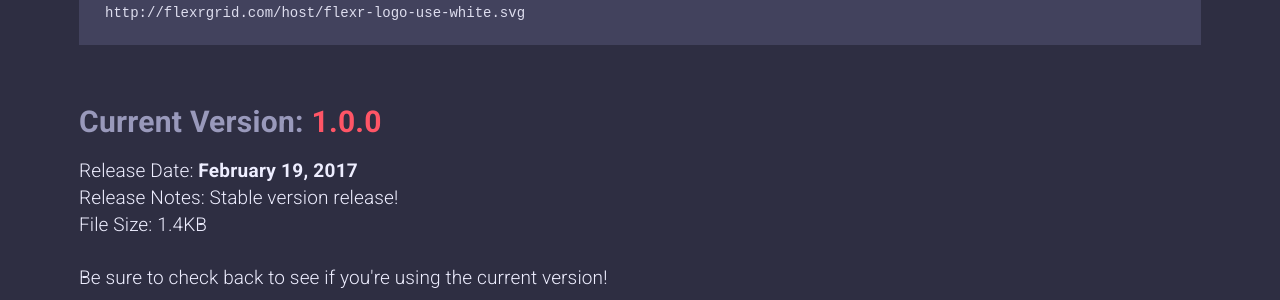
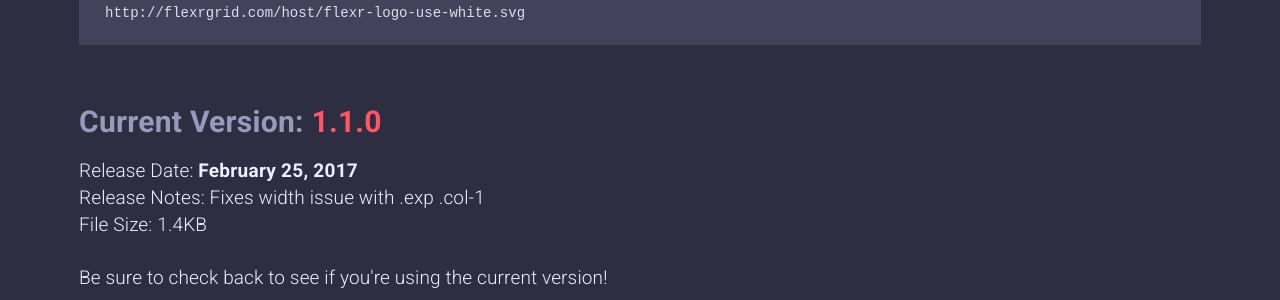
Before and after one commit to dmbdesignpdx/flexr, a Jekyll site: the page built from use-flexr.html, in a window 1280 px wide and 900 px high, scrolled down 3072 px. Shown: the part 156-456 px from the top of the window. Built offline with Jekyll 4.4.1, drawn with Linux system fonts in a browser that asks for light colours.

Commit message:
updates text for 1.1.0

```diff
--- a/get-flexr.html
+++ b/get-flexr.html
@@ -14,7 +14,7 @@ bodyID: download
             <div class="col-12">
 
                 <h1 id="download-title" class="with-icon">Download Flexr</h1>
-                <p>Version 1.0.0 &mdash; Release: <time datetime="2017-02-19">2/19/17</time></p>
+                <p>Version 1.1.0 &mdash; Release: <time datetime="2017-02-25">2/25/17</time></p>
 
             </div>
 
@@ -27,7 +27,7 @@ bodyID: download
                 <h2 id="host-title" class="with-icon">Hosted CSS</h2>
 
                 <textarea id="linktext" readonly="true" rows="1">
-                &lt;link href="https://cdn.jsdelivr.net/flexr/1.0.0/flexr.css" rel="stylesheet"&gt;</textarea>
+                &lt;link href="https://cdn.jsdelivr.net/flexr/1.1.0/flexr.css" rel="stylesheet"&gt;</textarea>
 
                 <button id="linkcopy" class="primary" type="button" title="Copies Link to Clipboard">Copy Link</button>
 
--- a/index.html
+++ b/index.html
@@ -20,7 +20,7 @@ bodyID: home
 
                 <a href="flexr-grid.html" class="primary" title="See the Flexr Grid">Flexr Grid</a>
 
-                <a href="get-flexr.html" class="secondary" title="Download Flexr Grid">v1.0.0</a>
+                <a href="get-flexr.html" class="secondary" title="Download Flexr Grid">v1.1.0</a>
 
             </div>
 
--- a/use-flexr.html
+++ b/use-flexr.html
@@ -241,10 +241,10 @@ http://flexrgrid.com/host/flexr-logo-use-white.svg
 
             <div class="col-12">
 
-                <h2>Current Version: <b>1.0.0</b></h2>
+                <h2>Current Version: <b>1.1.0</b></h2>
 
-                <p>Release Date: <time datetime="2017-02-19"><b>February 19, 2017</b></time><br>
-                Release Notes: Stable version release!<br>
+                <p>Release Date: <time datetime="2017-02-25"><b>February 25, 2017</b></time><br>
+                Release Notes: Fixes width issue with .exp .col-1<br>
                 File Size: 1.4KB<br><br>
                 Be sure to check back to see if you're using the current version!</p>
 
```
